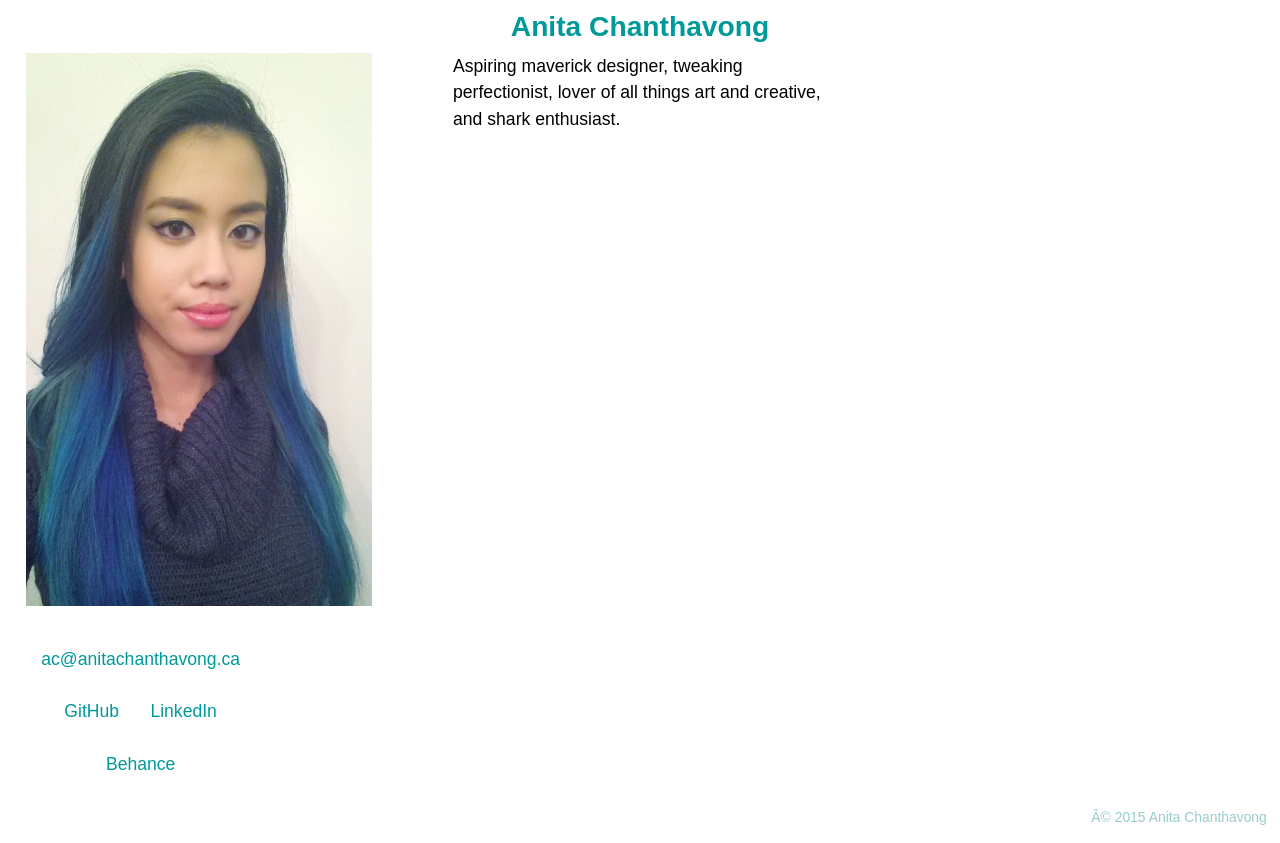
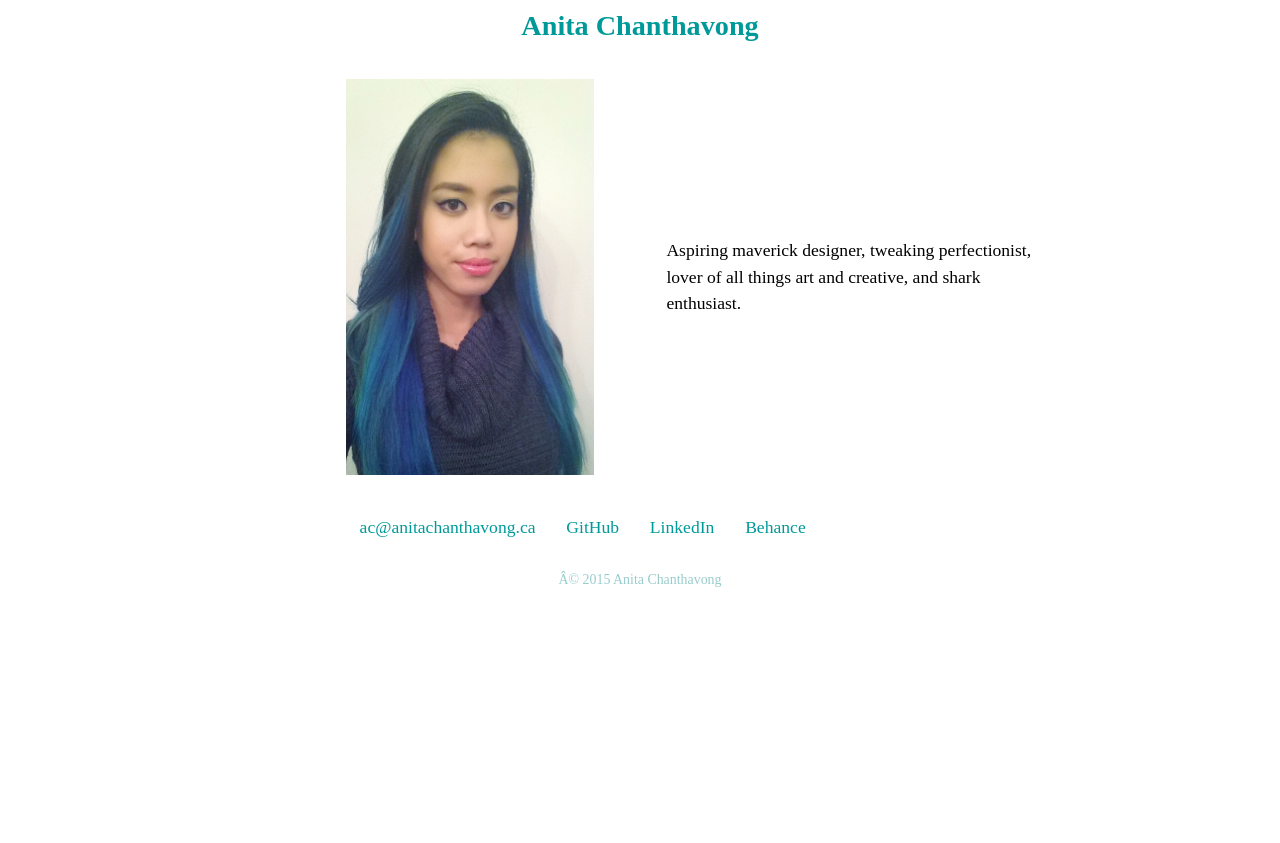
Before and after one commit to chan0345/dsn1678-assignment-1, a plain HTML site: page index.html in a window 1280 px wide. After the commit the page ends 800 px from the top, so only its background shows below. Drawn offline with Linux system fonts and the light colour scheme.

Commit message:
more grid fixing for med & large screen size

```diff
--- a/css/main.css
+++ b/css/main.css
@@ -126,10 +126,6 @@ span {
 
 @media only screen and (min-width: 38em) {
 
-  .copyright {
-    text-align: right;
-  }
-
   .nav {
   	display: inline-block;
     text-align: center;
--- a/css/typography.css
+++ b/css/typography.css
@@ -1,5 +1,5 @@
 html {
-  font: normal 100%/1.5 sans-serif;
+  font: normal 100%/1.5 Trade Gothic;
 }
 
 h1, h2, h3, h4, h5, h6,
--- a/index.html
+++ b/index.html
@@ -12,19 +12,19 @@
 
 <header class="grid grid-middle masthead">
 	<div class="unit gutter unit-xs-1 unit-s-1 unit-m-1 unit-l-1">
-		<h1 class="title peta push-0">Anita Chanthavong</h1>
+		<h1 class="title peta">Anita Chanthavong</h1>
 	</div>
 </header>
 <main>
-	<div class="grid">
-		<div class="unit gutter push unit-xs-1-2 unit-s-1-2 unit-m-1-3 unit-l-1-3">
+	<div class="grid grid-middle">
+		<div class="unit gutter push unit-xs-1-2 unit-s-1-3 unit-m-1-4 unit-offset-m-1-4 unit-l-1-4 unit-offset-l-1-4">
 			<img class="img-flex" src="images/profile.jpeg" alt="profile-image">
 		</div>
-		<div class="unit gutter unit-xs-1-2 unit-s-1-2 unit-m-1-2 unit-l-1-3">
+		<div class="unit gutter unit-xs-1-2 unit-s-2-3 unit-m-1-3 unit-l-1-3">
 			<p>Aspiring maverick designer, tweaking perfectionist, lover of all things art and creative, and shark enthusiast.</p>
 		</div>
-		<div>
-			<nav class="unit gutter unit-xs-1 unit-s-1 unit-m-1-2 unit-l-1-2">
+		<div class="unit gutter unit-xs-1 unit-s-1 unit-m-1-2 unit-offset-m-1-4 unit-l-1-2 unit-offset-l-1-4">
+			<nav>
 				<ul class="nav push-0">
 					<li><a class="island-1-2" href="mailto:ac@anitachanthavong.ca?Subject=Hello" target="_top">ac@anitachanthavong.ca</a></li>
 					<li><a class="island-1-2" href="">GitHub</a></li>
```
